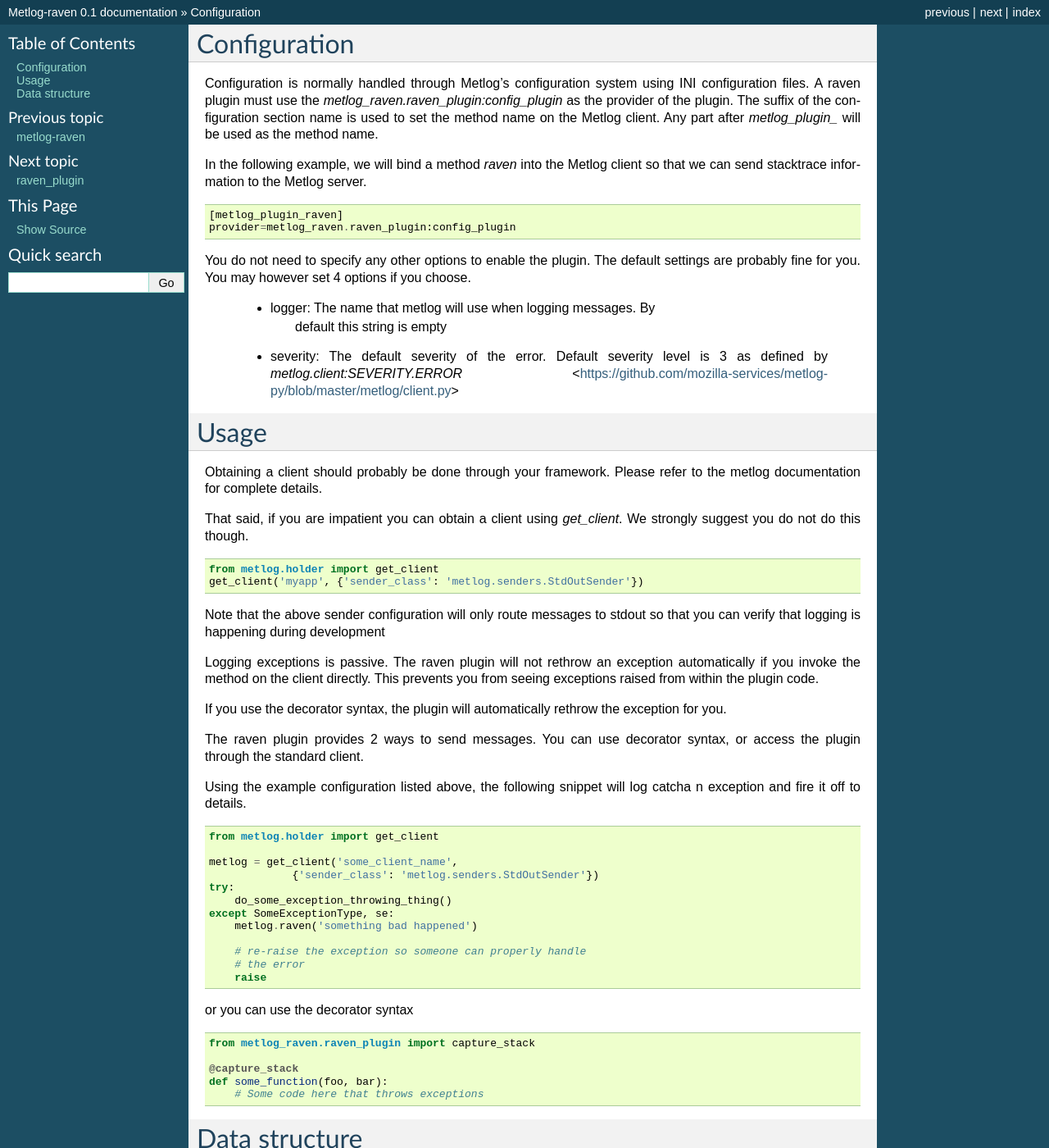
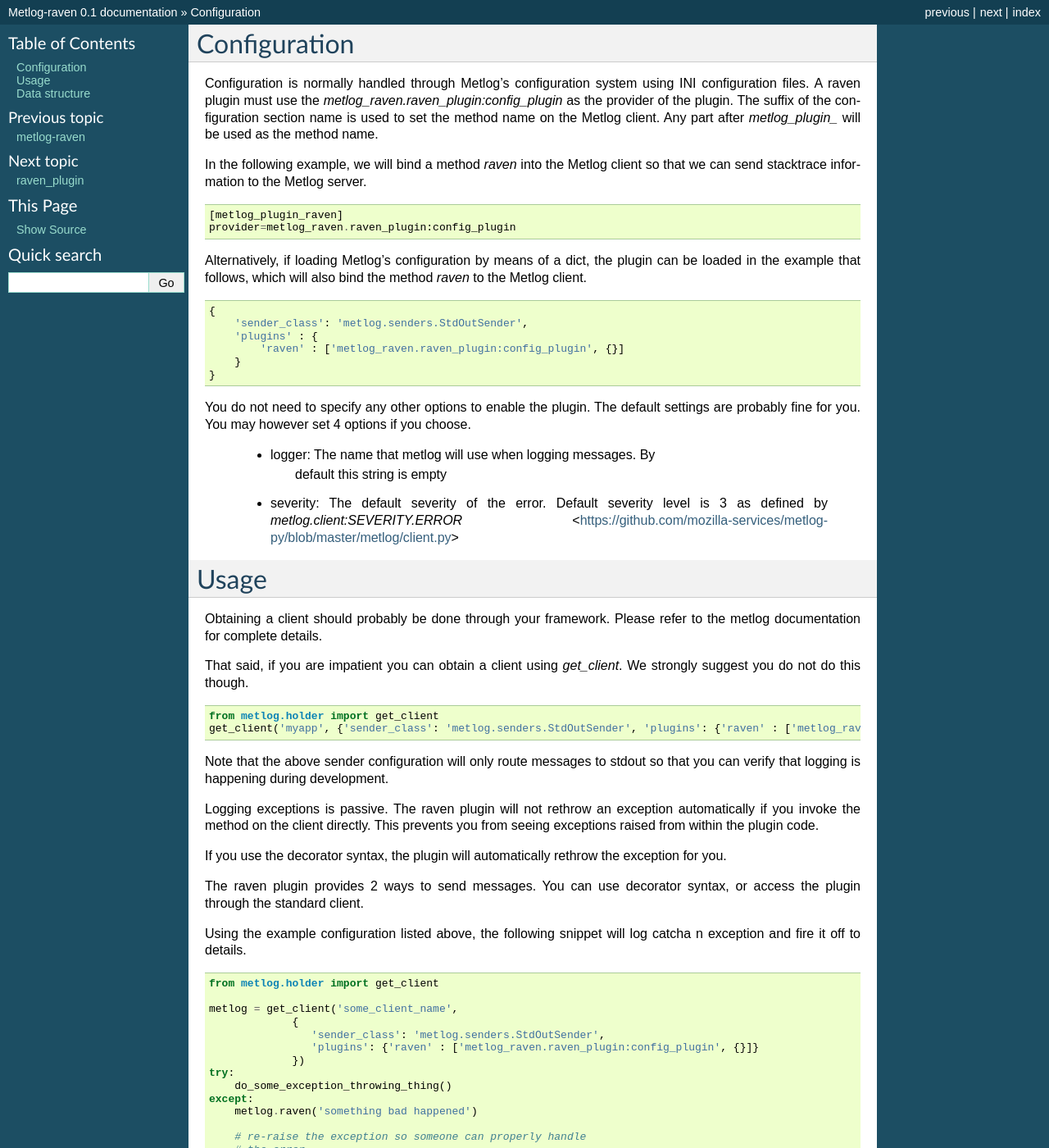
Before and after one commit to mozilla-services/heka-py-raven, a Sphinx documentation site: the page built from docs/source/config.rst, in a window 1280 px wide and 1400 px high. Shown: the whole window at 82% size. Built offline with Sphinx 7.4.7, drawn with Linux system fonts in a browser that asks for light colours; some of the changed text lies outside the part shown.

Commit message:
turn examples configuration docs into executable code

```diff
--- a/docs/source/config.rst
+++ b/docs/source/config.rst
@@ -14,6 +14,17 @@
 
     [metlog_plugin_raven]
     provider=metlog_raven.raven_plugin:config_plugin
+
+Alternatively, if loading Metlog's configuration by means of a
+dict, the plugin can be loaded in the example that follows,
+which will also bind the method `raven` to the Metlog client. ::
+
+    {
+        'sender_class': 'metlog.senders.StdOutSender',
+        'plugins' : {
+            'raven' : ['metlog_raven.raven_plugin:config_plugin', {}]
+        }
+    }
 
 You do not need to specify any other options to enable the plugin.
 The default settings are probably fine for you.  You may however set 4
@@ -35,11 +46,11 @@
 `get_client`.  We strongly suggest you do not do this though. ::
 
     from metlog.holder import get_client
-    get_client('myapp', {'sender_class': 'metlog.senders.StdOutSender'})
+    get_client('myapp', {'sender_class': 'metlog.senders.StdOutSender', 'plugins': {'raven' : ['metlog_raven.raven_plugin:config_plugin', {}]}})
 
 Note that the above sender configuration will only route messages to
 stdout so that you can verify that logging is happening during
-development
+development.
 
 Logging exceptions is passive.   The raven plugin will not rethrow an
 exception automatically if you invoke the method on the client
@@ -58,10 +69,13 @@
     from metlog.holder import get_client
 
     metlog = get_client('some_client_name',
-                 {'sender_class': 'metlog.senders.StdOutSender'})
+                 {
+                    'sender_class': 'metlog.senders.StdOutSender',
+                    'plugins': {'raven' : ['metlog_raven.raven_plugin:config_plugin', {}]}
+                 })
     try:
         do_some_exception_throwing_thing()
-    except SomeExceptionType, se:
+    except:
         metlog.raven('something bad happened')
 
         # re-raise the exception so someone can properly handle
@@ -73,9 +87,18 @@
 
     from metlog_raven.raven_plugin import capture_stack
 
+    metlog = get_client('some_client_name',
+                 {
+                    'sender_class': 'metlog.senders.StdOutSender',
+                    'plugins': {'raven' : ['metlog_raven.raven_plugin:config_plugin', {}]}
+                 })
+
     @capture_stack
     def some_function(foo, bar):
         # Some code here that throws exceptions
+        do_some_exception_throwing_thing()
+
+    some_function('foo', 'bar')
 
 Data structure
 ==============
```
